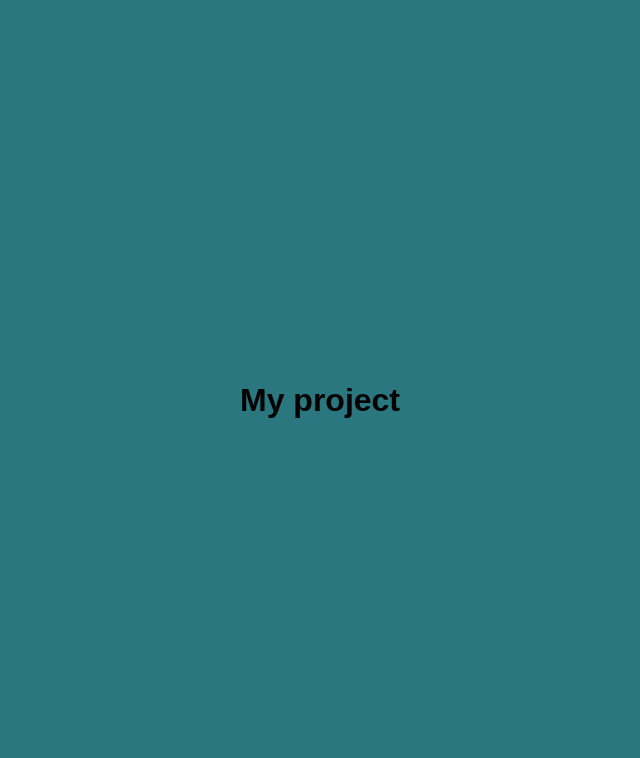
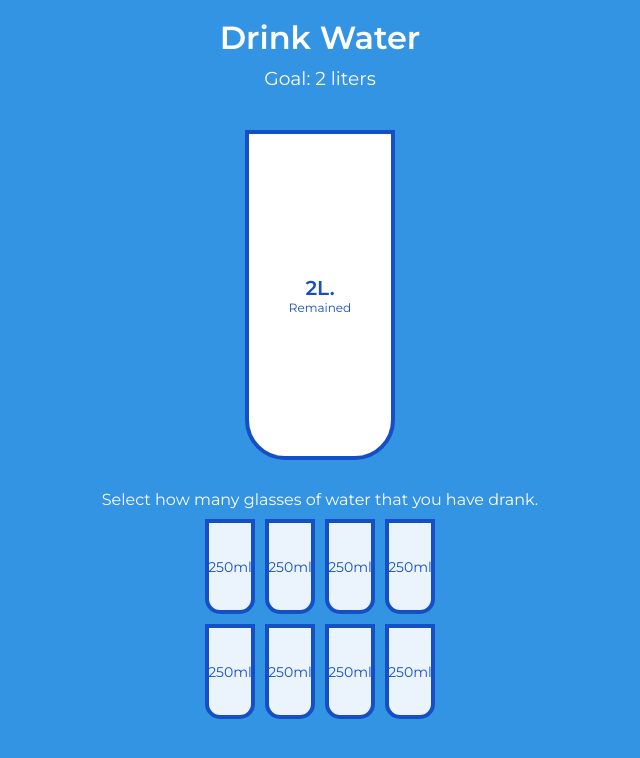
Before and after one commit to sergitxu/16-Drink-water, a plain HTML site: page index.html in a window 1280 px wide. Shown: the whole page, without its empty margins (320-960 px from the left). Drawn offline with Linux system fonts and the light colour scheme; a web font is replaced by a local one.

Commit message:
Finished

```diff
--- a/index.html
+++ b/index.html
@@ -9,11 +9,34 @@
         integrity="sha512-9usAa10IRO0HhonpyAIVpjrylPvoDwiPUiKdWk5t3PyolY1cOd4DSE0Ga+ri4AuTroPR5aQvXU9xC6qOPnzFeg=="
         crossorigin="anonymous" referrerpolicy="no-referrer" /> -->
     <link rel="stylesheet" href="style.css">
-    <title>My Project</title>
+    <title>Drink Water</title>
 </head>
 
 <body>
-    <h1>My project</h1>
+    <h1>Drink Water</h1>
+    <h3>Goal: 2 liters</h3>
+    <div class="cup">
+        <div class="remained" id="remained">
+            <span id="liters"></span>
+            <small>Remained</small>
+        </div>
+        <div class="percentage" id="percentage"></div>
+    </div>
+
+    <p class="text">Select how many glasses of water that you have drank.</p>
+
+    <div class="cups">
+        <div class="cup cup-small">250ml</div>
+        <div class="cup cup-small">250ml</div>
+        <div class="cup cup-small">250ml</div>
+        <div class="cup cup-small">250ml</div>
+        <div class="cup cup-small">250ml</div>
+        <div class="cup cup-small">250ml</div>
+        <div class="cup cup-small">250ml</div>
+        <div class="cup cup-small">250ml</div>
+    </div>
+
+
     <script src="script.js"></script>
 </body>
 
--- a/script.js
+++ b/script.js
@@ -0,0 +1,51 @@
+const smallCups = document.querySelectorAll('.cup-small');
+const listers = document.getElementById('liters');
+const percentage = document.getElementById('percentage');
+const remained = document.getElementById('remained');
+
+updateBigCup();
+
+smallCups.forEach((cup, idx) => {
+    cup.addEventListener('click', () => {
+        highlightCups(idx);
+    })
+})
+
+function highlightCups(idx) {
+    if (smallCups[idx].classList.contains('cup-small--full') && !smallCups[idx].nextElementSibling.classList.contains('cup-small--full')) {
+        idx--
+    }
+
+    smallCups.forEach((cup, idx2) => {
+        if (idx2 <= idx) {
+            cup.classList.add('cup-small--full');
+        } else {
+            cup.classList.remove('cup-small--full');
+        }
+    });
+    updateBigCup();
+}
+
+function updateBigCup() {
+    const fullCups = document.querySelectorAll('.cup-small--full').length;
+    const totalCups = smallCups.length;
+
+    if (fullCups === 0) {
+        percentage.style.visibility = 'hidden';
+        percentage.style.height = 0;
+    } else {
+        percentage.style.visibility = 'visible';
+        percentage.style.height = `${fullCups / totalCups * 330}px`;
+        percentage.innerText = `${fullCups / totalCups * 100}%`;
+
+    }
+    if (fullCups === totalCups) {
+        remained.style.visibility = 'hidden';
+        remained.style.height = 0;
+    } else {
+        remained.style.visibility = 'visible';
+        remained.style.height = 0;
+        listers.innerText = `${2 - (250 * fullCups / 1000)}L.`
+    }
+
+}
--- a/style.scss
+++ b/style.scss
@@ -1,14 +1,102 @@
-@import url('https://fonts.googleapis.com/css2?family=Roboto:wght@400;700&display=swap');
+@import url('https://fonts.googleapis.com/css2?family=Montserrat:400,600&display=swap');
 
-* { box-sizing: border-box; }
+$water-color: #144FC6;
+$full-color: #6ab3f8;
+
+* {
+    box-sizing: border-box;
+}
 
 body {
-    font-family: 'Roboto', sans-serif;
+    background-color: #3494e4;
+    color: #FFF;
+    font-family: 'Montserrat', sans-serif;
+    display: flex;
+    flex-direction: column;
+    align-items: center;
+    margin-bottom: 40px;
+}
+
+h1 {
+    margin: 10px 0 0;
+}
+
+h3 {
+    font-weight: 400;
+    margin: 10px 0;
+}
+
+.cup {
+    background-color: #FFF;
+    border: 4px solid $water-color;
+    color: $water-color;
+    border-radius: 0 0 40px 40px;
+    height: 330px;
+    width: 150px;
+    margin: 30px 0;
+    display: flex;
+    flex-direction: column;
+    overflow: hidden;
+
+    &-small {
+        width: 50px;
+        height: 95px;
+        border-radius: 0 0 15px 15px;
+        background-color: rgba(255, 255, 255, 0.9);
+        cursor: pointer;
+        font-size: 14px;
+        align-items: center;
+        justify-content: center;
+        text-align: center;
+        margin: 5px;
+        transition: 0.3s ease;
+
+        &--full {
+            background-color: $full-color;
+            color: #FFF;
+        }
+    }
+}
+
+.cups {
+    display: flex;
+    flex-wrap: wrap;
+    width: 280px;
+    align-items: center;
+    justify-content: center;
+}
+
+.remained {
     display: flex;
     flex-direction: column;
     align-items: center;
     justify-content: center;
-    height: 100vh;
-    overflow: hidden;
-    margin: 0;
+    text-align: center;
+    flex: 1;
+    transition: 0.3s ease;
+
+    span {
+        font-size: 20px;
+        font-weight: bold;
+    }
+
+    small {
+        font-size: 12px;
+    }
 }
+
+.percentage {
+    background-color: $full-color;
+    display: flex;
+    align-items: center;
+    justify-content: center;
+    font-size: 30px;
+    font-weight: bold;
+    height: 0;
+    transition: 0.3s ease;
+}
+
+.text {
+    text-align: center;
+    margin: 0 0 5px;
+}
```
Also changed, not shown: style.css.
